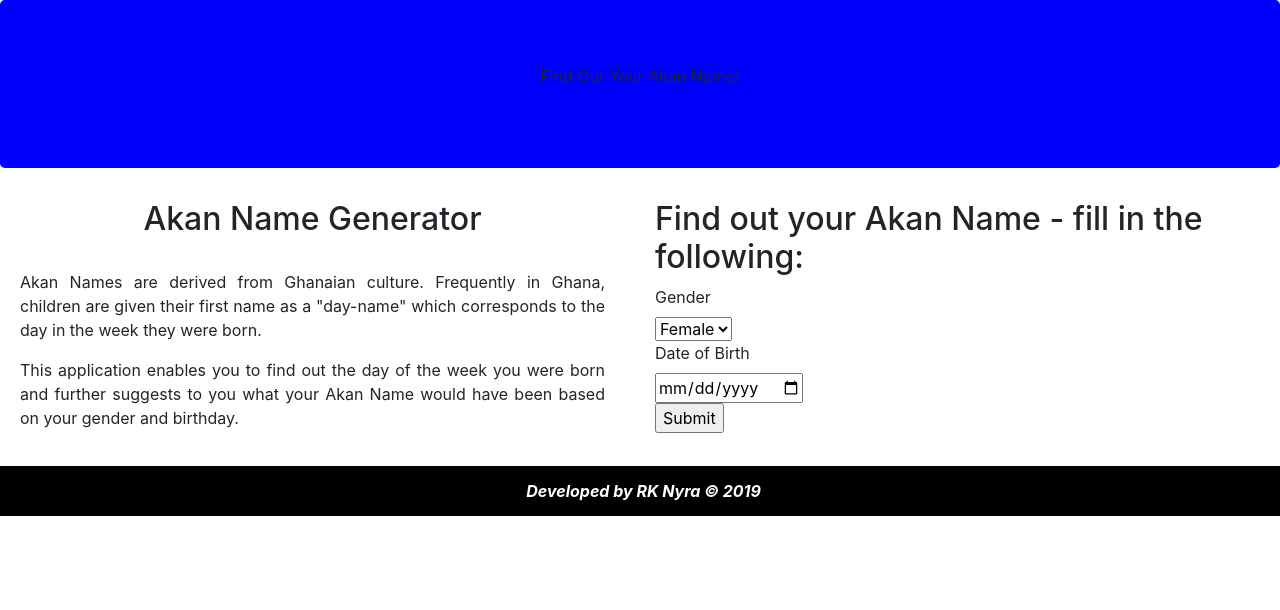
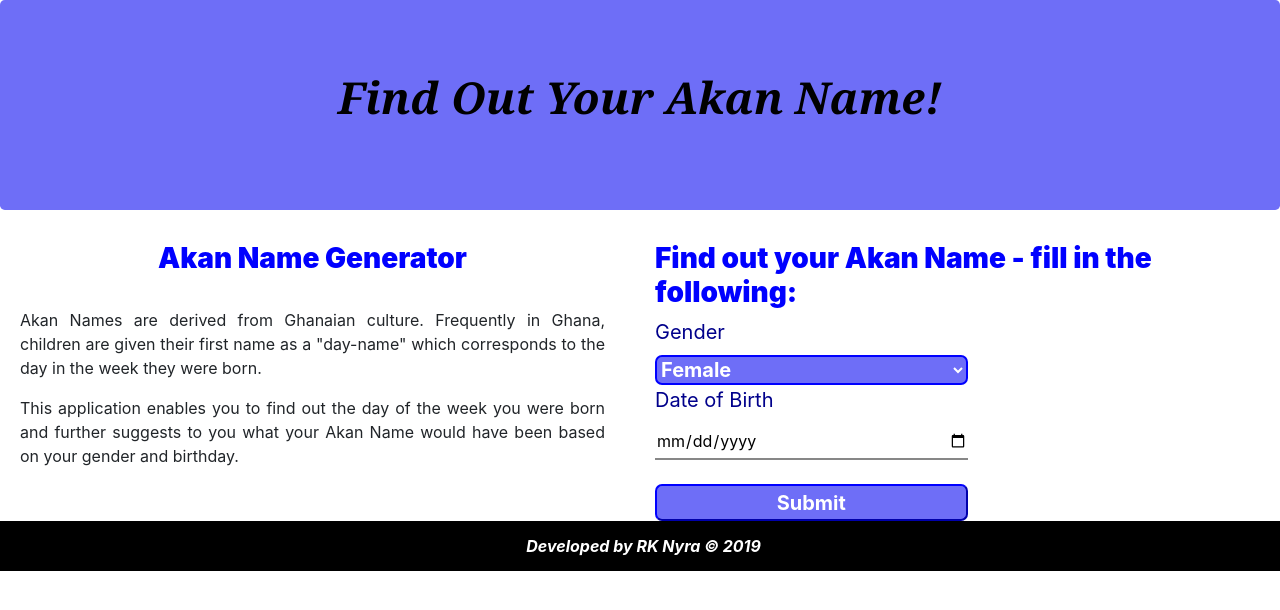
Before and after one commit to RkNyra/akan-name-generator, a plain HTML site: page index.html in a window 1280 px wide. Drawn offline with Linux system fonts and the light colour scheme.

Commit message:
add style to the data collection form

```diff
--- a/css/styles.css
+++ b/css/styles.css
@@ -1,5 +1,65 @@
 .jumbotron {
-    background-color: blue;
+    background-color: rgb(110, 110, 247);
+    font-family: Georgia, 'Times New Roman', Times, serif;
+    font-size: 44px;
+    font-weight: 700;
+    color: black;
+    font-style: italic;
+}
+
+h2 {
+    color: blue;
+    font-size: 28px;
+    font-weight: 900;
+}
+
+.form {
+    width: 100%;
+    margin-left: 20px;
+}
+
+input {
+    display: block;
+    width: 50%;
+    height: 37px;
+    border-width: 0 0 2px 0;
+    border-color: #333;
+}
+
+input:focus {
+    outline: none;
+}
+
+label {
+    color: darkblue;
+    font-size: 20px;
+}
+
+ ::placeholder {
+    font-family: 'Lucida Sans', 'Lucida Sans Regular', 'Lucida Grande', 'Lucida Sans Unicode', Geneva, Verdana, sans-serif;
+    font-style: italic;
+}
+
+.selectbox select {
+    width: 50%;
+    border-width: 2px;
+    border-radius: 7px;
+    border-color: blue;
+    background-color: rgb(110, 110, 247);
+    color: white;
+    font-weight: 700;
+    font-size: 20px;
+}
+
+input[type=submit] {
+    width: 50%;
+    border-width: 2px;
+    border-radius: 7px;
+    border-color: blue;
+    background-color: rgb(110, 110, 247);
+    color: white;
+    font-weight: 700;
+    font-size: 20px;
 }
 
 .footer {
```
